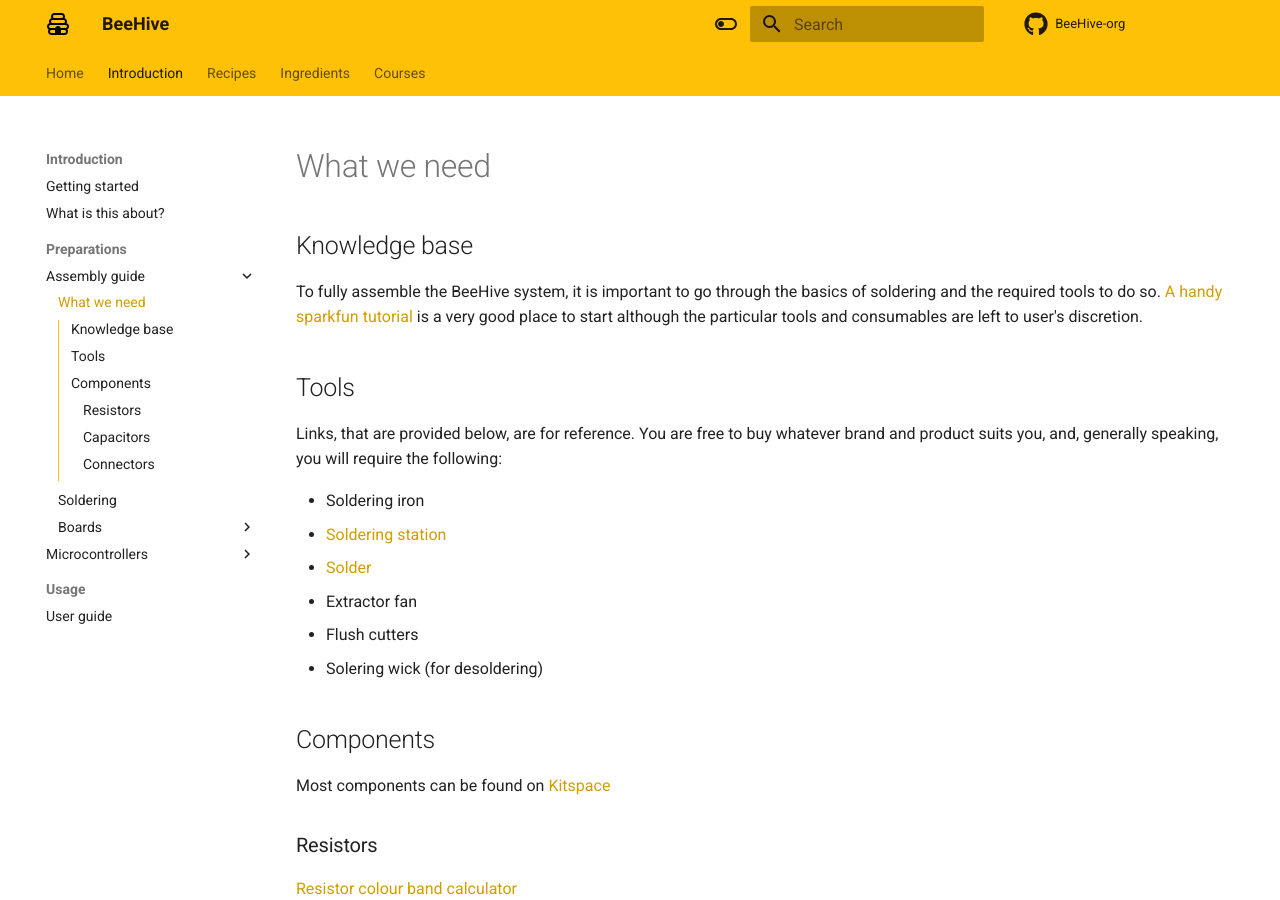
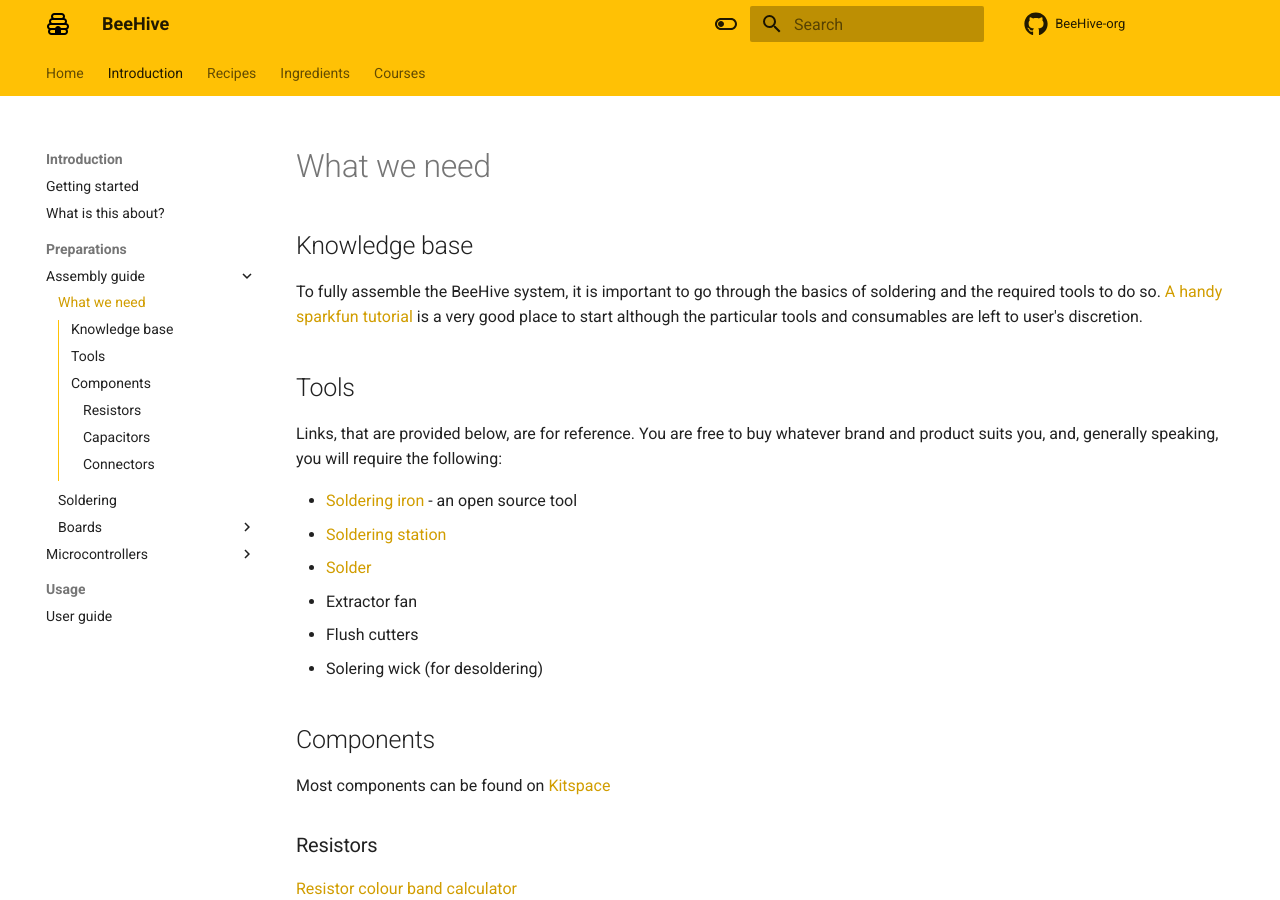
Before and after one commit to BeeHive-org/BeeHive-org.github.io, an MkDocs documentation site: the page built from docs/assembly-guide.md, in a window 1280 px wide and 900 px high. Built offline with MkDocs 1.6.1 and Material for MkDocs 9.7.7, drawn with Linux system fonts in a browser that asks for light colours; comment, search, counter and statistics services are not loaded.

Commit message:
Update assembly-guide.md

```diff
--- a/docs/assembly-guide.md
+++ b/docs/assembly-guide.md
@@ -9,7 +9,7 @@ To fully assemble the BeeHive system, it is important to go through the basics o
 ## Tools
 Links, that are provided below, are for reference. You are free to buy whatever brand and product suits you, and, generally speaking, you will require the following:
 
-- Soldering iron
+- [Soldering iron](https://www.pine64.org/) - an open source tool
 - [Soldering station](https://www.amazon.co.uk/Soldering-Station%EF%BC%8CSoldering-Adjustable-Function-Switching/dp/B0B5GM885M/ref=sr_1_16?c=ts&keywords=Soldering+Stations&qid=1701894116&s=diy&sr=1-16&ts_id=1939419031)
 - [Solder](https://uk.rs-online.com/web/p/solder/2441549)
 - Extractor fan
```
